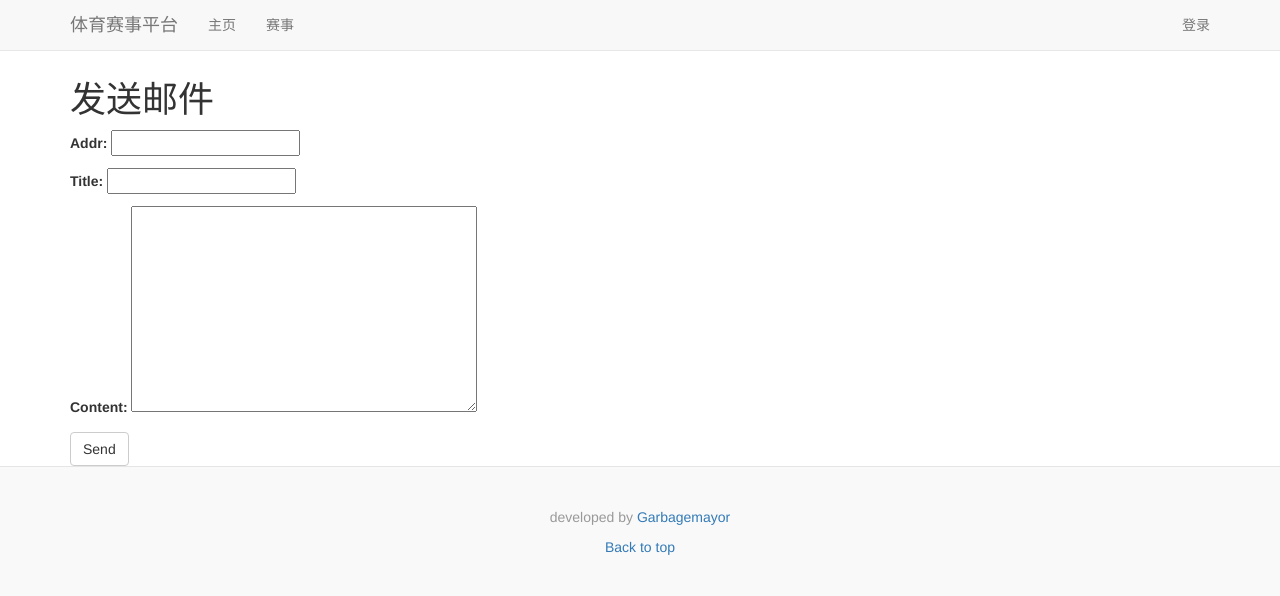
After one commit to garbagemayor/sports, a Django app: page /edit_email/1 in a window 1280 px wide. The commit adds this page. Shown: the top 596 px of the page. Run offline with Django 3.2, Linux system fonts and the light colour scheme; parts of the project's set-up code (start-up, migrations or seed data) failed here and were passed over; some libraries are stand-ins or nearby versions.

Commit message:
rough send_email page, manually still

```diff
--- /dev/null
+++ b/RegistrationRecord/forms.py
@@ -0,0 +1,9 @@
+from django import forms
+
+from .models import Email
+
+class PostForm(forms.ModelForm):
+
+    class Meta:
+        model = Email
+        fields = ('addr', 'title', 'content')
--- a/RegistrationRecord/models.py
+++ b/RegistrationRecord/models.py
@@ -4,3 +4,7 @@ from __future__ import unicode_literals
 from django.db import models
 
 # Create your models here.
+class Email(models.Model):
+    addr = models.CharField(max_length=200)
+    title = models.CharField(max_length=200)
+    content = models.TextField()
--- /dev/null
+++ b/RegistrationRecord/templates/RegistrationRecord/edit_email.html
@@ -0,0 +1,9 @@
+{% extends 'base.html' %}
+
+{% block content %}
+    <h1>发送邮件</h1>
+    <form method="POST" class="post-form">{% csrf_token %}
+        {{ form.as_p }}
+        <button type="submit" class="save btn btn-default">Send</button>
+    </form>
+{% endblock %}
--- a/RegistrationRecord/templates/RegistrationRecord/registration_record.html
+++ b/RegistrationRecord/templates/RegistrationRecord/registration_record.html
@@ -18,6 +18,9 @@
         <button class="btn btn-primary" type="button"
                 onclick="location.href='/record_download_xlsx/{{event.id}}'"
                 {% if signed %} disabled="disabled"{% endif %}>下载报名表(.xlsx)</button>
+        <button class="btn btn-primary" type="button"
+                onclick="location.href='/edit_email/{{event.id}}'"
+                {% if signed %} disabled="disabled"{% endif %}>发送确认邮件</button>
       </div>
             <table class="table table-hover">
                 <thead>
--- a/RegistrationRecord/views.py
+++ b/RegistrationRecord/views.py
@@ -11,9 +11,12 @@ import xlwt, xlsxwriter
 
 from django.shortcuts import render
 from django.http import StreamingHttpResponse
+from django.http import HttpResponse, HttpResponseRedirect
 
 from django.core.paginator import Paginator
 from django.core.paginator import Paginator, EmptyPage, PageNotAnInteger
+from .forms import PostForm
+from django.core.mail import send_mail
 
 def recordPage(request, event_id):
     event_id = int(event_id)
@@ -172,3 +175,19 @@ def recordDownloadXLSX(request, event_id):
     response['Content-Type'] = 'application/octet-stream'
     response['Content-Disposition'] = 'attachment;filename="{0}"'.format(file_name)
     return response
+
+def edit_email(request, eventsid):
+    if (request.method == 'POST'):
+        form = PostForm(request.POST)
+        if form.is_valid():
+            email_addr = request.POST['addr']
+            email_title = request.POST['title']
+            email_content = request.POST['content']
+            EMAIL_FROM = '924486024@qq.com'
+            send_status = send_mail(email_title, email_content, EMAIL_FROM,
+                    [email_addr])
+            if send_status:
+                return HttpResponseRedirect('/')
+    else:
+        form = PostForm
+        return render(request, 'RegistrationRecord/edit_email.html', {'form': form})
--- a/SportsRegistration/urls.py
+++ b/SportsRegistration/urls.py
@@ -32,7 +32,7 @@ urlpatterns = [
                   url(r'^user/$', Users_view.my_information, name='user'),
                   url(r'^authorized/$', Users_view.auth, name='login'),
                   url(r'^logout/$', Users_view.logout, name='logout'),
-                  url(r'^send_email/$', Users_view.send_email, name='send_email'),
+                  url(r'^edit_email/(\d+)$', Record_view.edit_email, name='edit_email'),
                   url(r'^user/myevents/$', Users_view.my_events, name='my_events'),
                   url(r'^managers/$', Users_view.manager, name='manager'),
                   url(r'^admin/', admin.site.urls),
--- a/Users/templates/Users/users.html
+++ b/Users/templates/Users/users.html
@@ -10,7 +10,6 @@
 <div class="container-fluid">
     <div class="row-fluid">
         <div class="span12">
-            <li><a href="/send_email/">发送邮件</a></li>
             <form>
                 <fieldset>
                     <legend contenteditable="false">用户</legend>
```
Also changed, not shown: Users/views.py (+0 -10 lines), db.sqlite3, docker/requirements.txt (renamed from requirements.txt), 3 other files.
